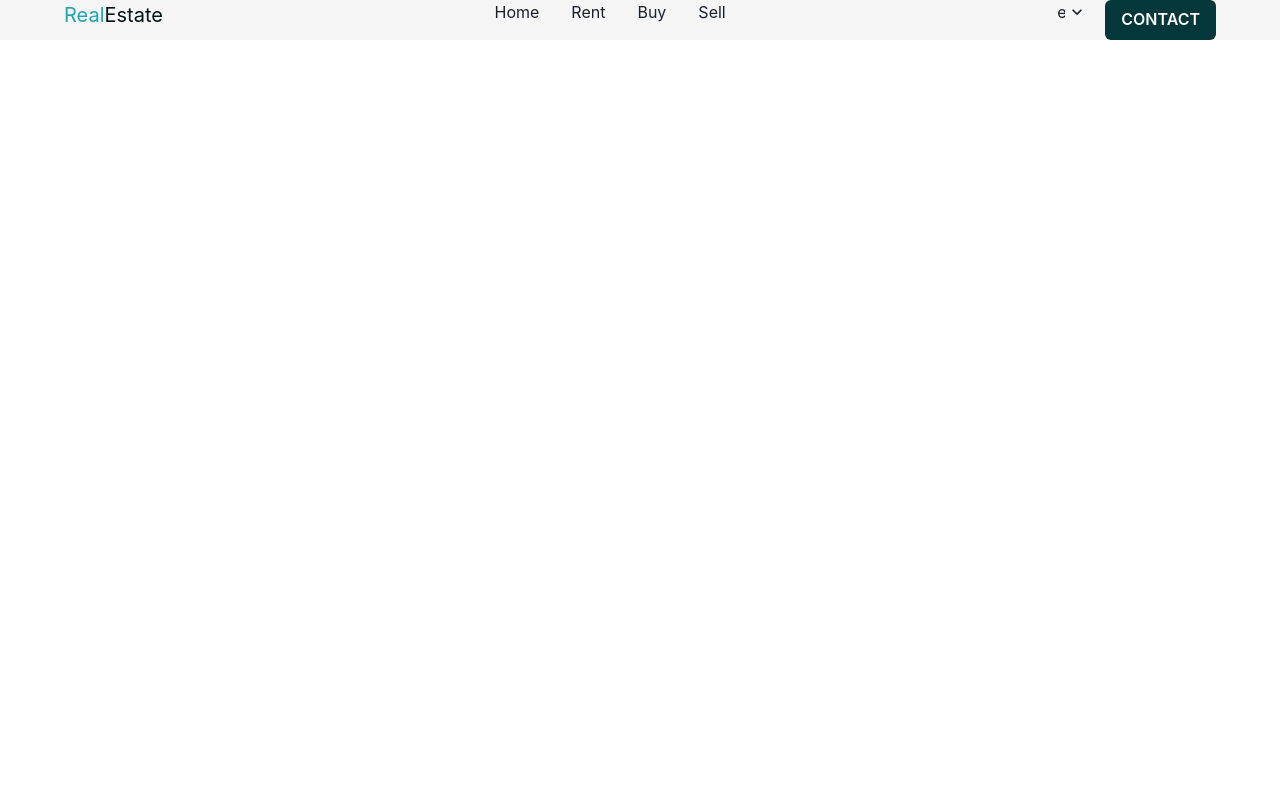
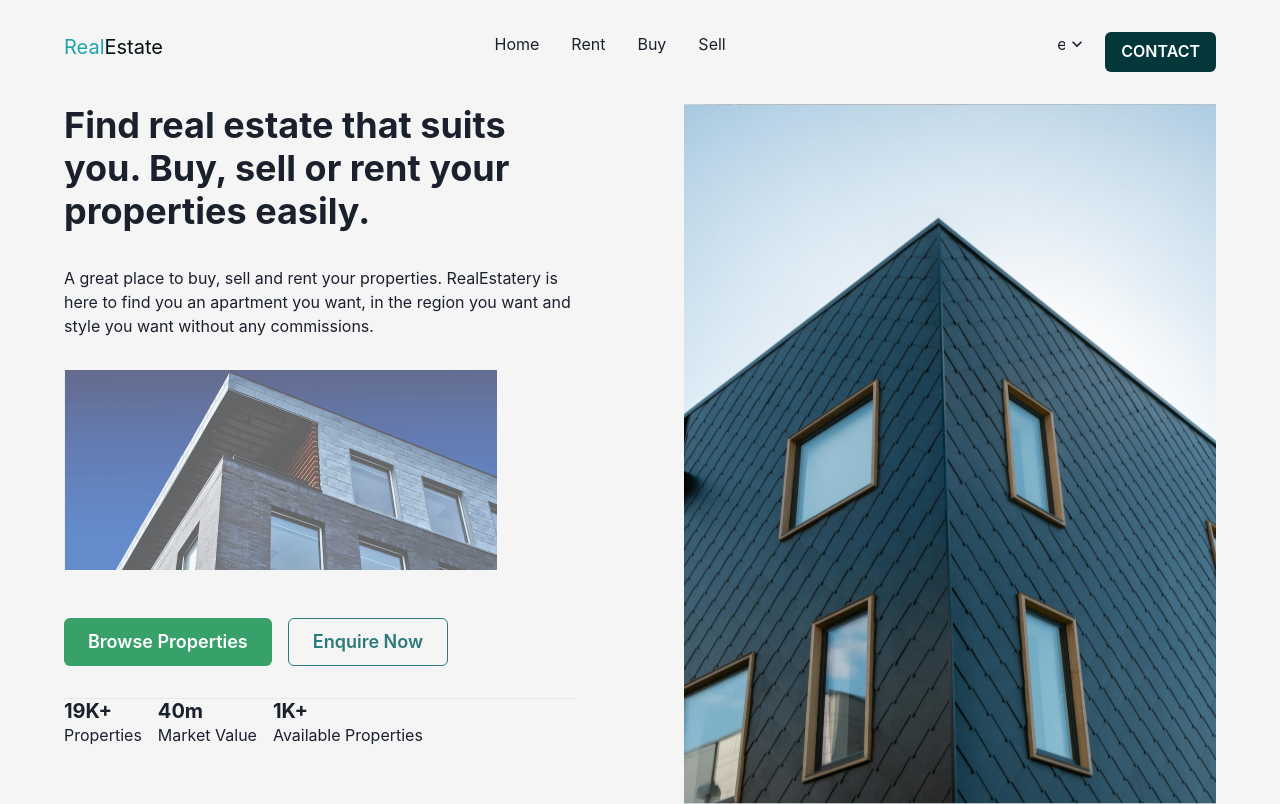
Before and after one commit to Ajyupdate/freestyle, a Next.js app: page / in a window 1280 px wide. Built offline with nearby package versions, Linux system fonts and the light colour scheme.

Commit message:
feat: first column

```diff
--- /dev/null
+++ b/component/FirstColumn.tsx
@@ -0,0 +1,81 @@
+import React from 'react'
+import { Box, Flex, Spacer, Heading, Text, Button } from '@chakra-ui/react'
+//import { Image } from '@chakra-ui/react'
+import firstColumn from 'public/firstColumn.svg'
+import Image from 'next/image'
+import smallHome from 'public/smallHome.svg'
+export interface iFirstColumn {}
+
+const FirstColumn = (props: iFirstColumn) => {
+  return (
+    <Box px={16} mt={16}>
+        <Flex>
+          <Box  maxW='32rem'>
+            <Heading >Find real estate that suits you. Buy, sell or rent your properties easily.</Heading>
+            <Text fontSize='l' mt={8}>
+
+              A great place to buy, sell and rent your properties. RealEstatery is here to find you an apartment you want, in the region you want and style you want without any commissions.
+            </Text>
+
+            <Box mt={8}>
+              <Image alt='home' src={smallHome}/>
+            </Box>
+
+            <Flex gap='4' mt={12} mb={8}>
+              <Button size='lg' colorScheme='green' >
+                Browse Properties
+              </Button >
+
+              <Button size='lg' colorScheme='teal' variant='outline'>
+                Enquire Now
+              </Button>
+            </Flex>
+
+            <Box as='hr' color='#03373A'></Box>
+
+            <Box>
+              <Flex gap={4}>
+                <Box>
+                  <Heading as='h5' size={'md'}>
+                    19K+
+                  </Heading>
+                  <Text fontSize='l'>
+                    Properties
+                  </Text>
+                </Box>
+
+                <Box>
+                  <Heading as='h5' size={'md'}>
+                    40m
+                  </Heading>
+                  <Text fontSize='l'>
+                    Market Value
+                  </Text>
+                </Box>
+
+                <Box>
+                  <Heading as='h5' size={'md'}>
+                    1K+
+                  </Heading>
+                  <Text fontSize='l'>
+                    Available Properties
+                  </Text>
+                </Box>
+              </Flex>
+            </Box>
+
+          </Box>
+
+          <Spacer/>
+
+          <Box>
+
+            <Image alt='home' src={firstColumn}/>
+
+          </Box>
+        </Flex>
+    </Box>
+  )
+}
+
+export default FirstColumn
--- a/component/Nav.tsx
+++ b/component/Nav.tsx
@@ -1,9 +1,7 @@
 import React from 'react'
 import { CompanyName } from './CompanyName'
-import { Center, Square, Circle, Box } from '@chakra-ui/react'
-import { Grid, GridItem } from '@chakra-ui/react'
-import NextLink from 'next/link'
-import { Link } from '@chakra-ui/react'
+import { Center, Square, Circle, Box, Link, color } from '@chakra-ui/react'
+
 import { Select } from '@chakra-ui/react'
 import { Button, ButtonGroup } from '@chakra-ui/react'
 
@@ -15,21 +13,21 @@ const Nav = (props: iNav) => {
   return (
     <Box px={16} fontSize='16px' fontWeight={400}>
 
-      <Flex h={10}>
+      <Flex h={10} pt={8}>
         <Box>
           {CompanyName}
         </Box>
         <Spacer />
 
-        <Box  >
+        <Box  textDecoration={'none'}>
           <Flex gap={4}>
-            <Box   >Home</Box>
+          <Box > <Link>Home</Link></Box>
             <Spacer />
-            <Box   >Rent</Box>
-            <Spacer />
-            <Box    >Buy</Box>
+            <Box><Link>Rent</Link></Box>
             <Spacer/>
-            <Box >Sell</Box>
+            <Box><Link>Buy</Link></Box>
+            <Spacer/>
+            <Box><Link>Sell</Link></Box>
           </Flex>
         </Box>
 
@@ -56,140 +54,7 @@ const Nav = (props: iNav) => {
           </Flex>
         </Box>
       </Flex>
-            {/* <Grid   templateColumns='repeat(3, 1fr)'>
 
-        <GridItem >
-          <Link as={NextLink} href='/home'>
-            <span className="font-semibold text-xl tracking-tight">{CompanyName}</span>
-          </Link>
-        </GridItem>
-
-
-
-        <GridItem >
-          <Grid templateColumns={'repeat(3, 1fr)'}>
-            <GridItem>
-              <Link as={NextLink} href='/home'>
-                <span className="font-semibold text-xl tracking-tight">{CompanyName}</span>
-              </Link>
-            </GridItem>
-
-            <GridItem>
-              <Link as={NextLink} href='/home'>
-                <span className="font-semibold text-xl tracking-tight">{CompanyName}</span>
-              </Link>
-            </GridItem>
-
-            <GridItem>
-              <Link as={NextLink} href='/home'>
-                <span className="font-semibold text-xl tracking-tight">{CompanyName}</span>
-              </Link>
-            </GridItem>
-
-          </Grid>
-        </GridItem>
-
-        <GridItem >
-
-            <Grid>
-              <GridItem>
-                <Select placeholder='Select option' size='xs' >
-                  <option value='option1'>Option 1</option>
-                  <option value='option2'>Option 2</option>
-                  <option value='option3'>Option 3</option>
-                </Select>
-              </GridItem>
-
-           <GridItem>
-           <Button colorScheme='teal' >
-                Button
-              </Button>
-           </GridItem>
-
-            </Grid>
-
-
-
-
-
-        </GridItem>
-      </Grid> */}
-
-      {/* <nav className="flex items-center justify-between flex-wrap bg-orange-400 p-6">
-        <div className="flex items-center flex-shrink-0 text-white mr-6">
-
-          <span className="font-semibold text-xl tracking-tight">{CompanyName}</span>
-        </div>
-
-        <div className="block lg:hidden">
-          <button className="flex items-center px-3 py-2 border rounded text-teal-200 border-teal-400 hover:text-white hover:border-white">
-            <svg className="fill-current h-3 w-3" viewBox="0 0 20 20" xmlns="http://www.w3.org/2000/svg"><title>Menu</title><path d="M0 3h20v2H0V3zm0 6h20v2H0V9zm0 6h20v2H0v-2z"/></svg>
-          </button>
-        </div>
-
-        <div className="">
-          <a href="#responsive-header" className="block mt-4 lg:inline-block lg:mt-0 text-teal-200 hover:text-white mr-4">
-            Home
-          </a>
-          <a href="#responsive-header" className="block mt-4 lg:inline-block lg:mt-0 text-teal-200 hover:text-white mr-4">
-            Rent
-          </a>
-          <a href="#responsive-header" className="block mt-4 lg:inline-block lg:mt-0 text-teal-200 hover:text-white">
-            Buy
-          </a>
-          <a href="#responsive-header" className="block mt-4 lg:inline-block lg:mt-0 text-teal-200 hover:text-white">
-            Sell
-          </a>
-          <a href="#responsive-header" className="block mt-4 lg:inline-block lg:mt-0 text-teal-200 hover:text-white">
-            Buy
-          </a>
-          </div>
-
-        <div className="">
-
-
-          <div>
-            <a href="#" className="inline-block text-sm px-4 py-2 leading-none border rounded text-white border-white hover:border-transparent hover:text-teal-500 hover:bg-white mt-4 lg:mt-0">Download</a>
-          </div>
-        </div>
-    </nav> */}
-
-
-
-
-
-    {/* <nav className="flex items-center justify-between flex-wrap bg-teal-500 p-6">
-        <div className="flex items-center flex-shrink-0 text-white mr-6">
-          <svg className="fill-current h-8 w-8 mr-2" width="54" height="54" viewBox="0 0 54 54" xmlns="http://www.w3.org/2000/svg"><path d="M13.5 22.1c1.8-7.2 6.3-10.8 13.5-10.8 10.8 0 12.15 8.1 17.55 9.45 3.6.9 6.75-.45 9.45-4.05-1.8 7.2-6.3 10.8-13.5 10.8-10.8 0-12.15-8.1-17.55-9.45-3.6-.9-6.75.45-9.45 4.05zM0 38.3c1.8-7.2 6.3-10.8 13.5-10.8 10.8 0 12.15 8.1 17.55 9.45 3.6.9 6.75-.45 9.45-4.05-1.8 7.2-6.3 10.8-13.5 10.8-10.8 0-12.15-8.1-17.55-9.45-3.6-.9-6.75.45-9.45 4.05z"/></svg>
-          <span className="font-semibold text-xl tracking-tight">Tailwind CSS</span>
-        </div>
-
-        <div className="block lg:hidden">
-          <button className="flex items-center px-3 py-2 border rounded text-teal-200 border-teal-400 hover:text-white hover:border-white">
-            <svg className="fill-current h-3 w-3" viewBox="0 0 20 20" xmlns="http://www.w3.org/2000/svg"><title>Menu</title><path d="M0 3h20v2H0V3zm0 6h20v2H0V9zm0 6h20v2H0v-2z"/></svg>
-          </button>
-        </div>
-
-        <div className="text-sm lg:flex-grow">
-            <a href="#responsive-header" className="block mt-4 lg:inline-block lg:mt-0 text-teal-200 hover:text-white mr-4">
-              Docs
-            </a>
-            <a href="#responsive-header" className="block mt-4 lg:inline-block lg:mt-0 text-teal-200 hover:text-white mr-4">
-              Examples
-            </a>
-            <a href="#responsive-header" className="block mt-4 lg:inline-block lg:mt-0 text-teal-200 hover:text-white">
-              Blog
-            </a>
-          </div>
-
-        <div className="w-full block flex-grow lg:flex lg:items-center lg:w-auto">
-
-
-          <div>
-            <a href="#" className="inline-block text-sm px-4 py-2 leading-none border rounded text-white border-white hover:border-transparent hover:text-teal-500 hover:bg-white mt-4 lg:mt-0">Download</a>
-          </div>
-        </div>
-    </nav> */}
     </Box>
   )
 }
--- a/modules/landingPage/LandingPage.tsx
+++ b/modules/landingPage/LandingPage.tsx
@@ -1,11 +1,14 @@
 import React from 'react'
+import FirstColumn from '../../component/FirstColumn'
 import Nav from '../../component/Nav'
 
 export interface iLandingPage {}
 
 const LandingPage = (props: iLandingPage) => {
   return (
-    <div><Nav/>
+    <div>
+      <Nav/>
+      <FirstColumn/>
 
     </div>
   )
```
Also changed, not shown: public/firstColumn.svg (added), public/smallHome.svg (added).
